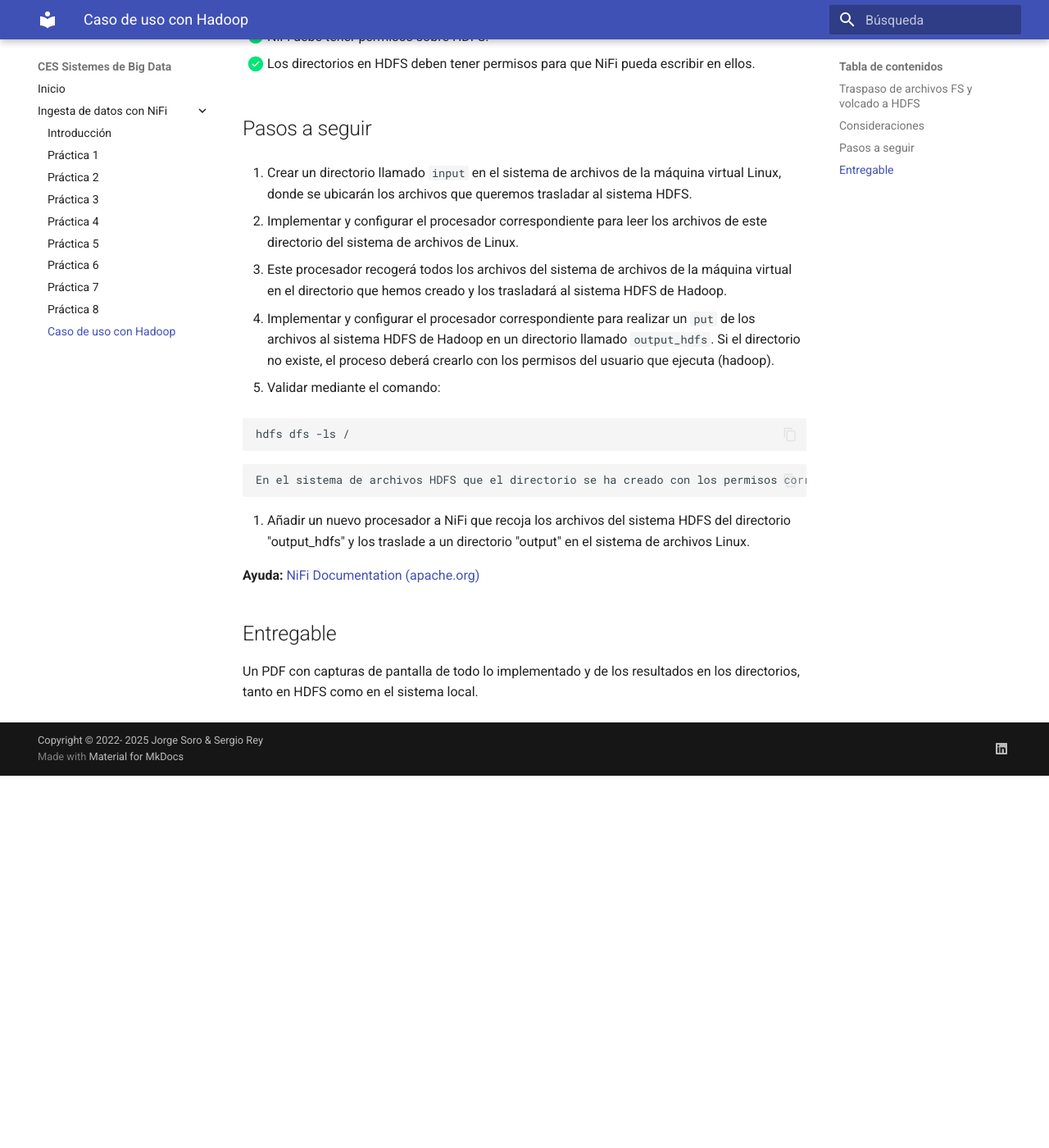
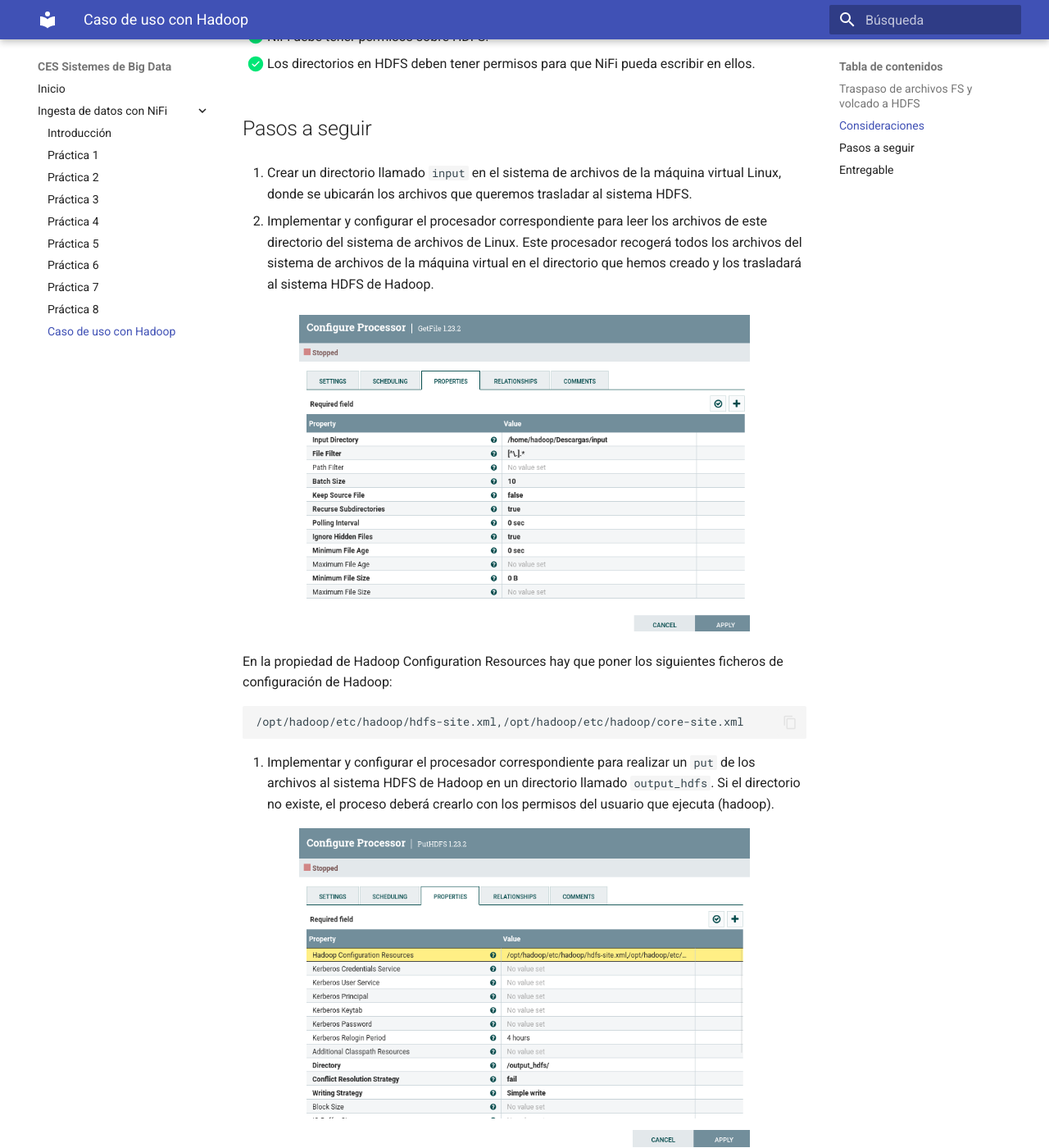
Before and after one commit to jorsodom/bigdata-sb, an MkDocs documentation site: the page built from docs/nifi/nifiCasoUsoHadoop.md, in a window 1280 px wide and 1400 px high, scrolled down 776 px. Shown: the whole window at 82% size. Built offline with MkDocs 1.6.1 and Material for MkDocs 9.7.7, drawn with Linux system fonts in a browser that asks for light colours; before the commit the page ends 1722 px from its top, so only the background shows below that; some of the changed text lies outside the part shown.

Commit message:
caso uso hadoop add img

````diff
--- a/docs/nifi/nifiCasoUsoHadoop.md
+++ b/docs/nifi/nifiCasoUsoHadoop.md
@@ -27,11 +27,25 @@ Debemos transferir una gran cantidad de archivos del sistema de la máquina virt
 
 1. Crear un directorio llamado `input` en el sistema de archivos de la máquina virtual Linux, donde se ubicarán los archivos que queremos trasladar al sistema HDFS.
 
-2. Implementar y configurar el procesador correspondiente para leer los archivos de este directorio del sistema de archivos de Linux.
+2. Implementar y configurar el procesador correspondiente para leer los archivos de este directorio del sistema de archivos de Linux. Este procesador recogerá todos los archivos del sistema de archivos de la máquina virtual en el directorio que hemos creado y los trasladará al sistema HDFS de Hadoop.
 
-   - Este procesador recogerá todos los archivos del sistema de archivos de la máquina virtual en el directorio que hemos creado y los trasladará al sistema HDFS de Hadoop.
+<div align="center">
+<img src="../../img/nificasousohadoop1.png" alt="Caso de Uso NiFi Hadoop"
+width="80%" />
+</div>
+
+En la propiedad de Hadoop Configuration Resources hay que poner los siguientes ficheros de configuración de Hadoop:
+
+```bash
+/opt/hadoop/etc/hadoop/hdfs-site.xml,/opt/hadoop/etc/hadoop/core-site.xml
+```
 
 3. Implementar y configurar el procesador correspondiente para realizar un `put` de los archivos al sistema HDFS de Hadoop en un directorio llamado `output_hdfs`. Si el directorio no existe, el proceso deberá crearlo con los permisos del usuario que ejecuta (hadoop).
+
+<div align="center">
+<img src="../../img/nificasousohadoop2.png" alt="Caso de Uso NiFi Hadoop"
+width="80%" />
+</div>
 
 4. Validar mediante el comando:
 
@@ -39,9 +53,19 @@ Debemos transferir una gran cantidad de archivos del sistema de la máquina virt
 hdfs dfs -ls /
 ```
 
-    En el sistema de archivos HDFS que el directorio se ha creado con los permisos correctos y que los archivos han llegado correctamente. También se puede validar utilizando la página web de HDFS: [http://nodo1:9870/explorer.html](http://nodo1:9870/explorer.html).
+En el sistema de archivos HDFS que el directorio se ha creado con los permisos correctos y que los archivos han llegado correctamente. También se puede validar utilizando la página web de HDFS: [http://nodo1:9870/explorer.html](http://nodo1:9870/explorer.html).
 
 5. Añadir un nuevo procesador a NiFi que recoja los archivos del sistema HDFS del directorio "output_hdfs" y los traslade a un directorio "output" en el sistema de archivos Linux.
+
+<div align="center">
+<img src="../../img/nificasousohadoop3.png" alt="Caso de Uso NiFi Hadoop"
+width="80%" />
+</div>
+
+<div align="center">
+<img src="../../img/nificasousohadoop4.png" alt="Caso de Uso NiFi Hadoop"
+width="80%" />
+</div>
 
 **Ayuda:** [NiFi Documentation (apache.org)](https://nifi.apache.org/docs.html)
 
````
Also changed, not shown: docs/img/nificasousohadoop1.png (added), docs/img/nificasousohadoop2.png (added), docs/img/nificasousohadoop3.png (added), docs/img/nificasousohadoop4.png (added), docs/img/nificasousohadoop5.png (added).
